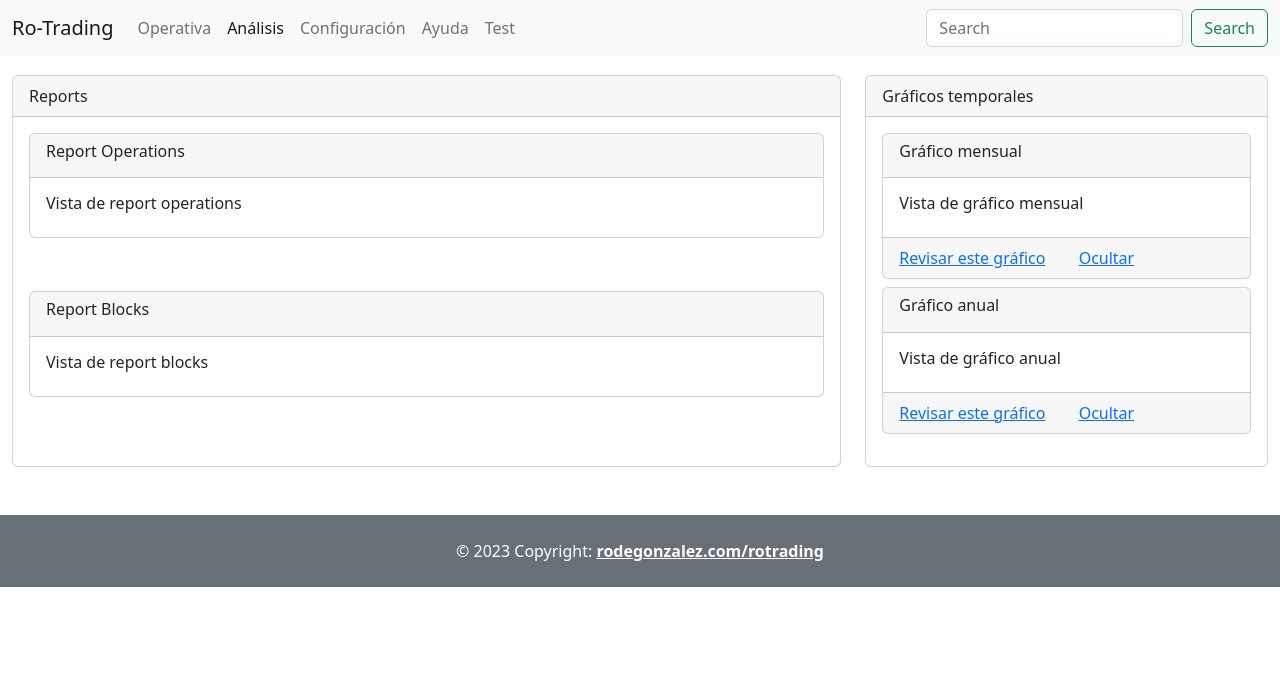
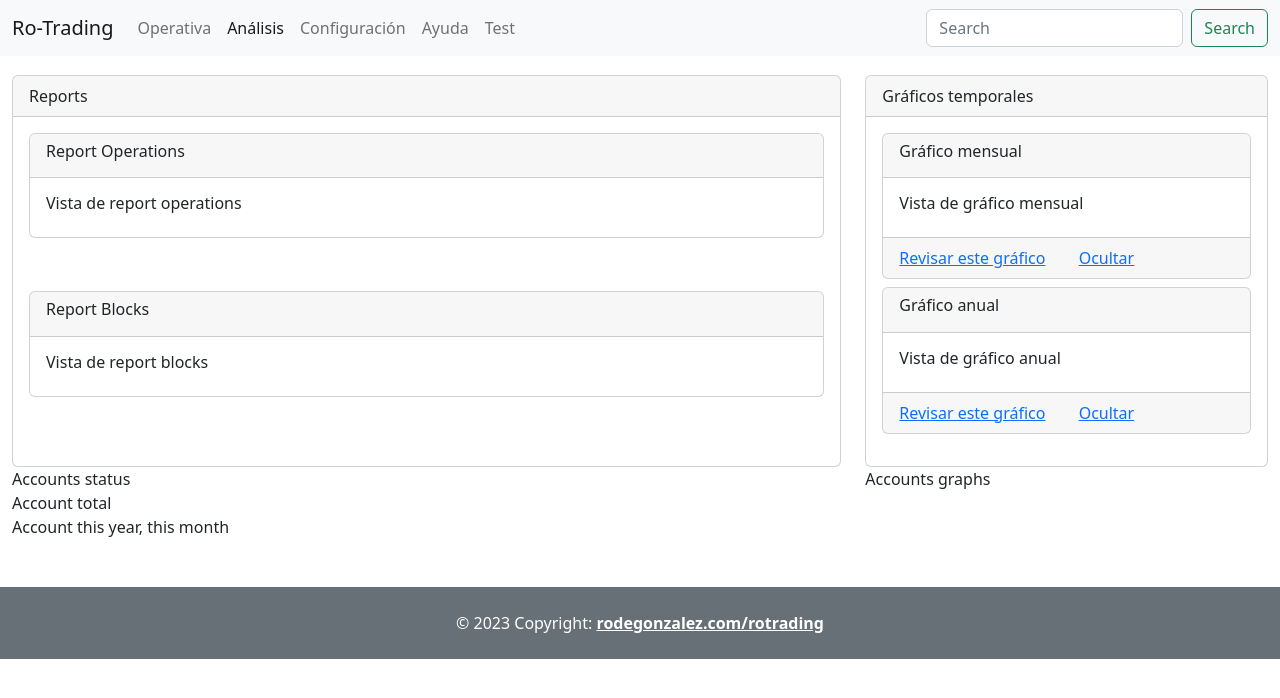
Before and after one commit to rodegonzalez/RoTrading-FRONT-Angular, an Angular app: page /analisis in a window 1280 px wide. Shown: the top 698 px of the page. Built offline with nearby package versions, Linux system fonts and the light colour scheme.

Commit message:
conf additional items

```diff
--- a/src/app/an-analysis/an-analysis.component.html
+++ b/src/app/an-analysis/an-analysis.component.html
@@ -9,3 +9,19 @@
   </div>
 
 </div>
+
+<div class="row">
+
+  <div class="col-8">
+      Accounts status
+      <br>
+      Account total
+      <br>
+      Account this year, this month
+  </div>
+
+  <div class="col-4">
+       Accounts graphs
+  </div>
+
+</div>
--- a/src/app/op-configuration/op-configuration.component.html
+++ b/src/app/op-configuration/op-configuration.component.html
@@ -45,6 +45,7 @@
 
 </div>
 
+<!-- -------------------------------------------------------------------------------------------- -->
 
 <div class="row">
 
@@ -57,6 +58,10 @@
         <a href="#" class="card-link">Cuentas</a>
         <br>
         <a href="#" class="card-link">Brokers</a>
+        <br>
+        <a href="#" class="card-link">Mercados y tickers</a>
+        <br>
+        <a href="#" class="card-link">Divisas</a>
       </div>
     </div>
 </div>
@@ -78,8 +83,15 @@
           Validación e integridad de archivos temporales</a>
           <br>
         <a href="#" class="card-link">Backup</a>
+        <br>
+        <a href="#" class="card-link">Importar datos</a>
+        <br>
+        <a href="#" class="card-link">Exportar datos</a>
       </div>
     </div>
 </div>
 
 </div>
+
+
+<!-- ---------------------------------------------------------------------------- -->
```
